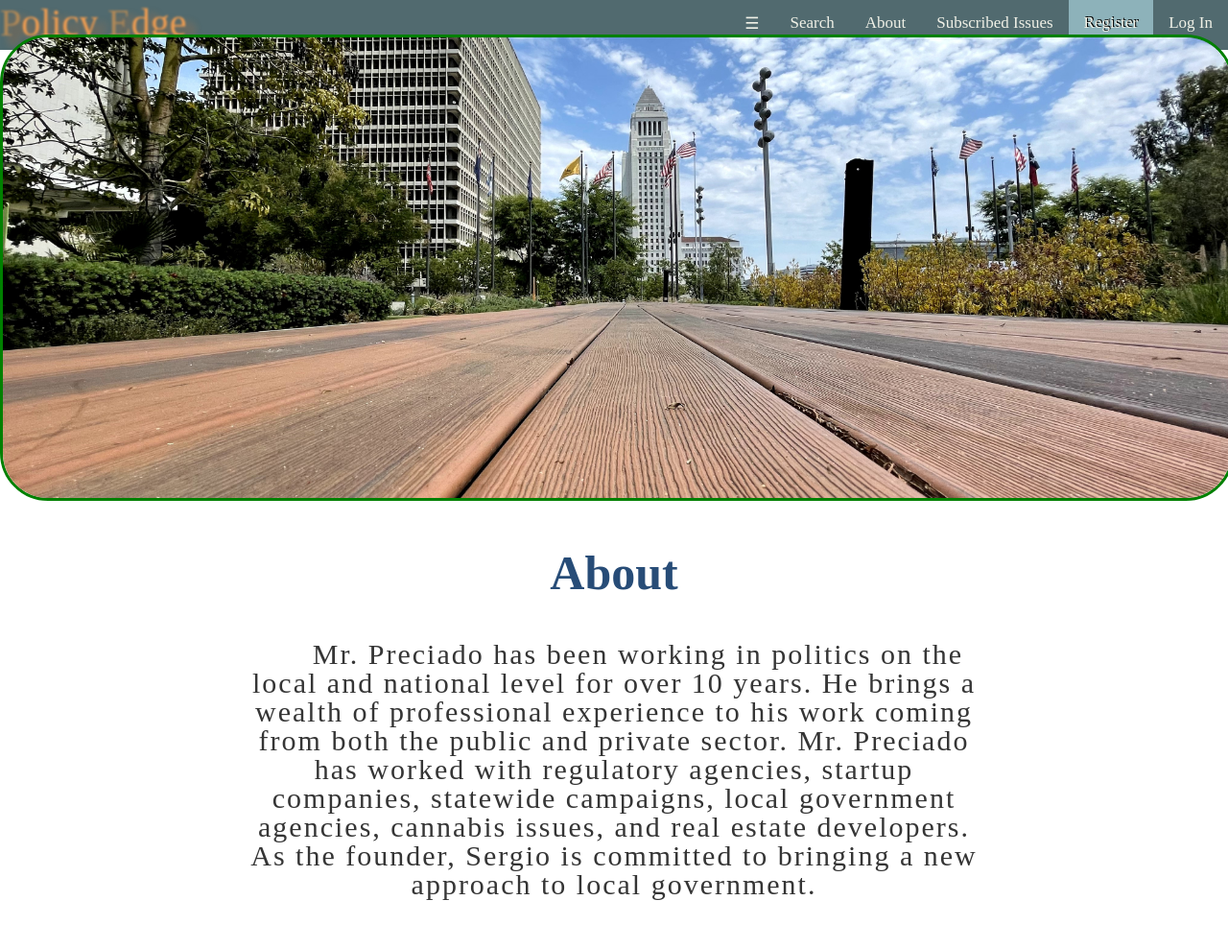
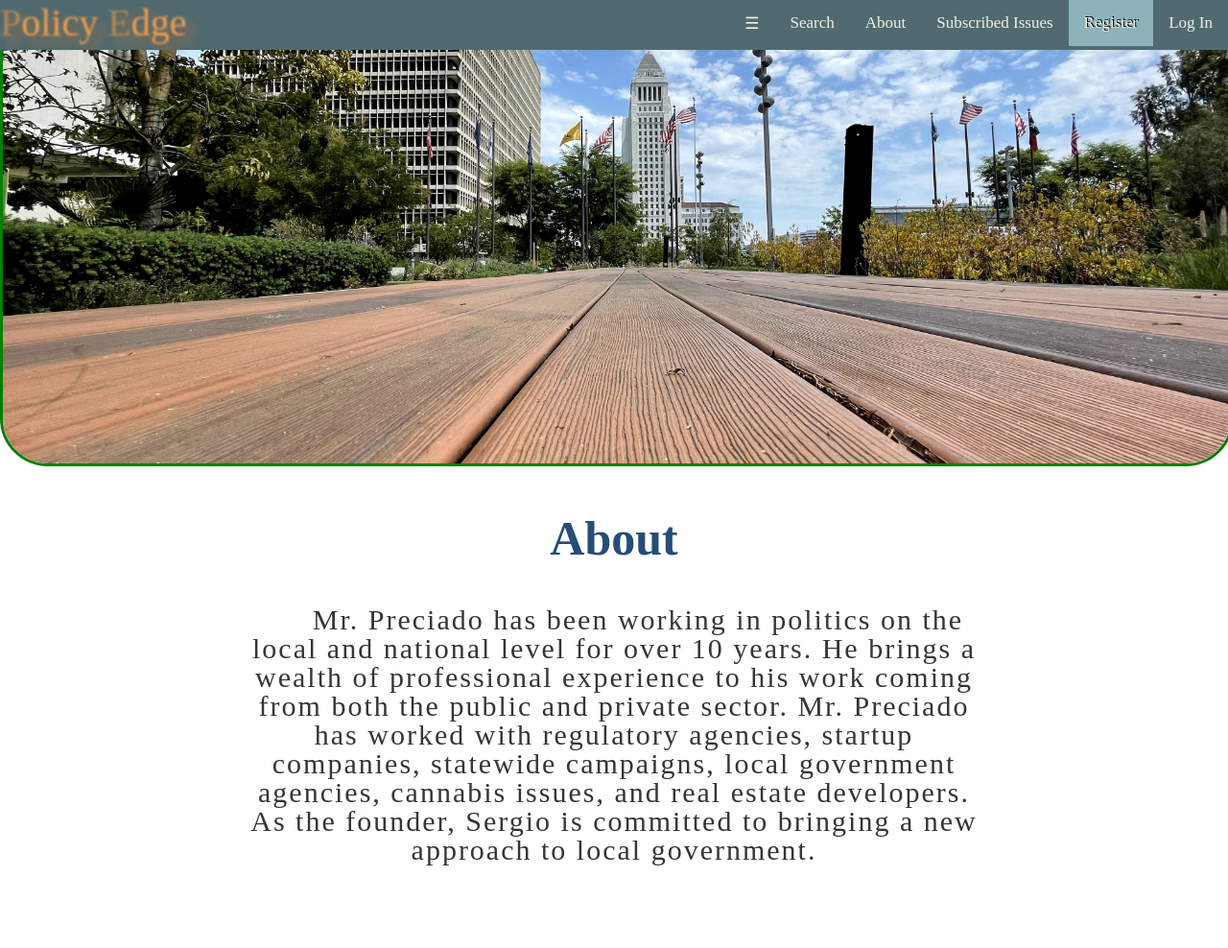
Before and after one commit to ChechoFresco/PE, a Flask app: page /about in a window 1280 px wide. Shown: the top 988 px of the page at 96% size. Run offline with Flask 2, Linux system fonts and the light colour scheme; some libraries are stand-ins or nearby versions.

Commit message:
Update about.html

```diff
--- a/templates/about.html
+++ b/templates/about.html
@@ -1,21 +1,24 @@
-<!DOCTYPE html>
 {% extends "base.html" %}
 {% block content %}
 <head>
     <meta charset='utf-8'>
     <meta name='viewport' content='width=device-width,initial-scale=1'>
     <link rel="stylesheet" href="{{ url_for('static', filename='css/about.css') }}" />
-</head>>
-<br></br>
+</head>
 <body>
-<div class="container">
-    <img src="/static/IMG_0150 2.JPG">
+    <div class="aboutcont" id='myaboutcont'>
+        <div class="contain2">
+            <div class='image1'>
+                <img src="/static/IMG_0150 2.JPG"></img>
             </div>
             <div class="text">
                 <h2>About</h2>
                 <p> Mr. Preciado has been working in politics on the local and national level for over 10 years.
-He brings a wealth of professional experience to his work coming from both the public and private sector. Mr. Preciado has worked with regulatory agencies, startup companies, statewide campaigns, local government agencies, cannabis issues, and real estate developers. As the founder, Sergio is committed to bringing a new approach to local government.
-</p>
+                He brings a wealth of professional experience to his work coming from both the public and private sector. Mr. Preciado has worked with regulatory agencies, startup companies, statewide campaigns, local government agencies, cannabis issues, and real estate developers. As the founder, Sergio is committed to bringing a new approach to local government.</p>
+            </div>
+            <div class='image2'>
+                <img src="/static/statue.jpg"></img>
+            </div>
         </div>
 </body>
 {% endblock %}
```
Lines whose indentation alone changed are shown as unchanged.
